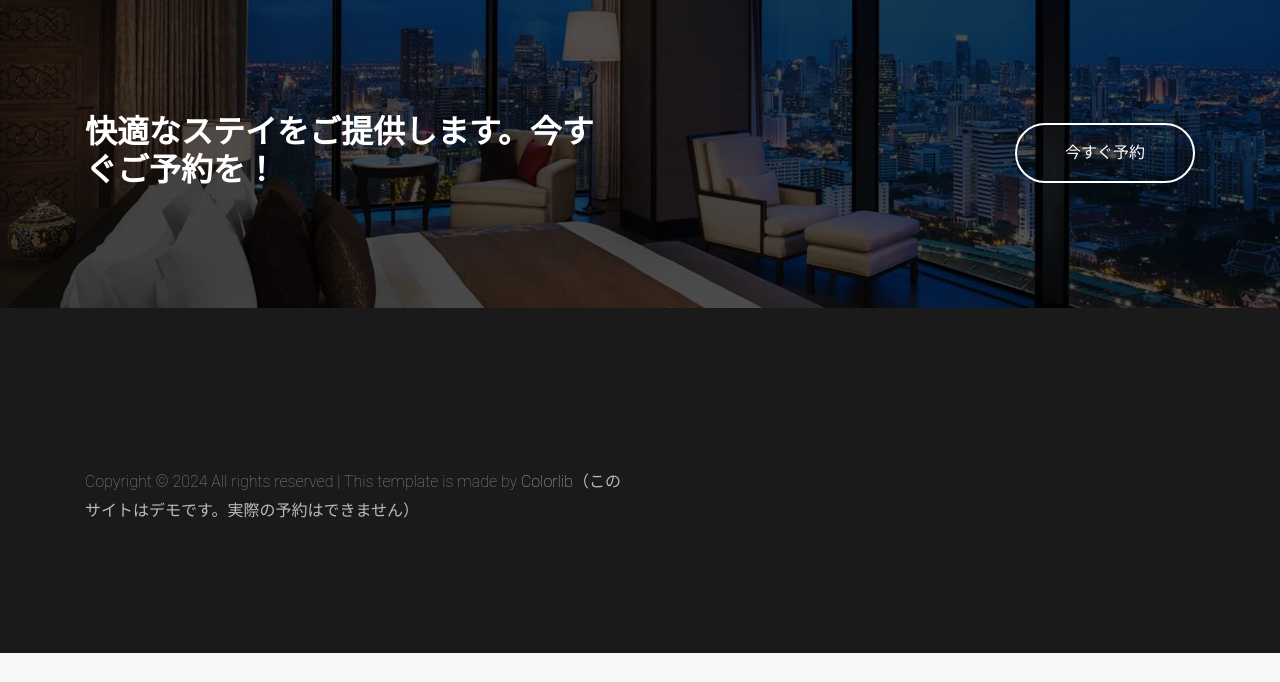
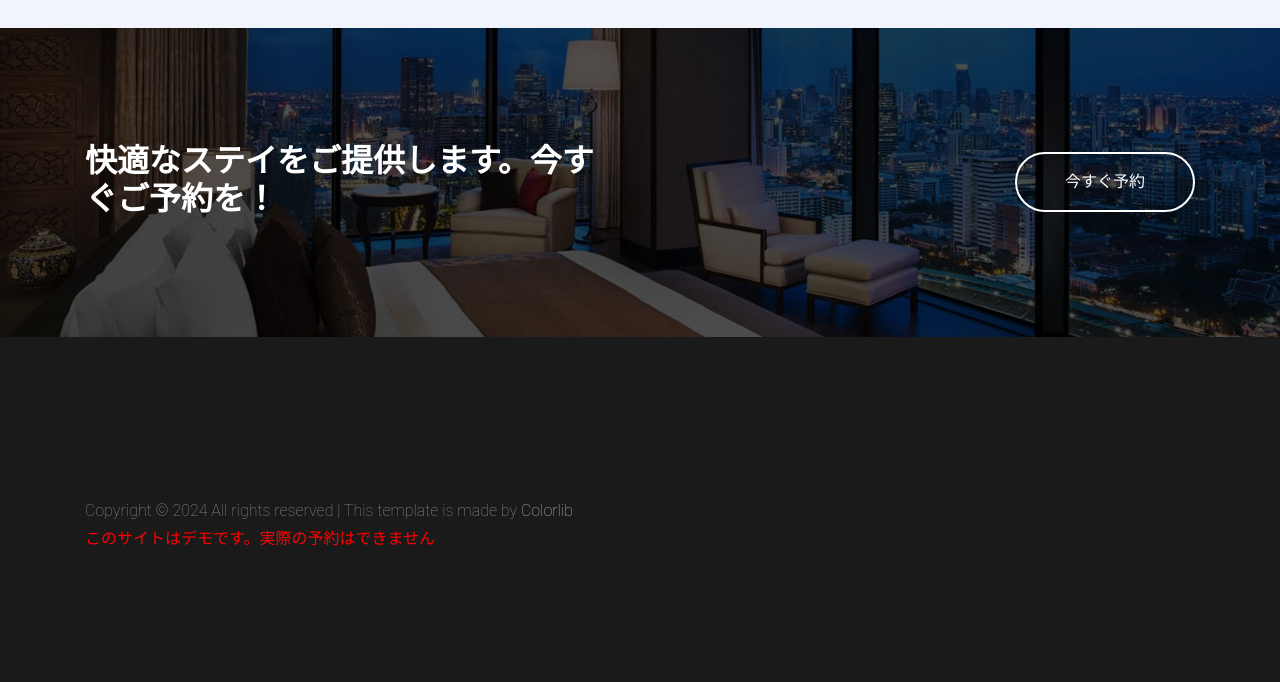
Before and after one commit to yoshi-pon/hotel, a Django app: page / in a window 1280 px wide. Shown: the part 3263-3945 px from the top of the page. Before the commit the page ends 3916 px from the top, so only its background shows below. Run offline with Django 5.2, Linux system fonts and the light colour scheme; some libraries are stand-ins or nearby versions; some web fonts are replaced.

Commit message:
Modified base.html's demo statement.

```diff
--- a/simplehotel/hotel/templates/hotel/base.html
+++ b/simplehotel/hotel/templates/hotel/base.html
@@ -82,7 +82,7 @@
         </div>
       </a>
     </section>
-    <!-- END section -->
+p    <!-- END section -->
 
     {% block content %}{% endblock %}
 
@@ -113,7 +113,9 @@
 	    <script>document.write(new Date().getFullYear());</script>
 	    All rights reserved | This template is made by
 	    <a href="https://colorlib.com" target="_blank">
-	      Colorlib（このサイトはデモです。実際の予約はできません）</a>
+	      Colorlib</a><br>
+	      <span style="color:red;">
+		このサイトはデモです。実際の予約はできません</span>
             <!-- Link back to Colorlib can't be removed.
 		 Template is licensed under CC BY 3.0. -->
 	  </p>
```
